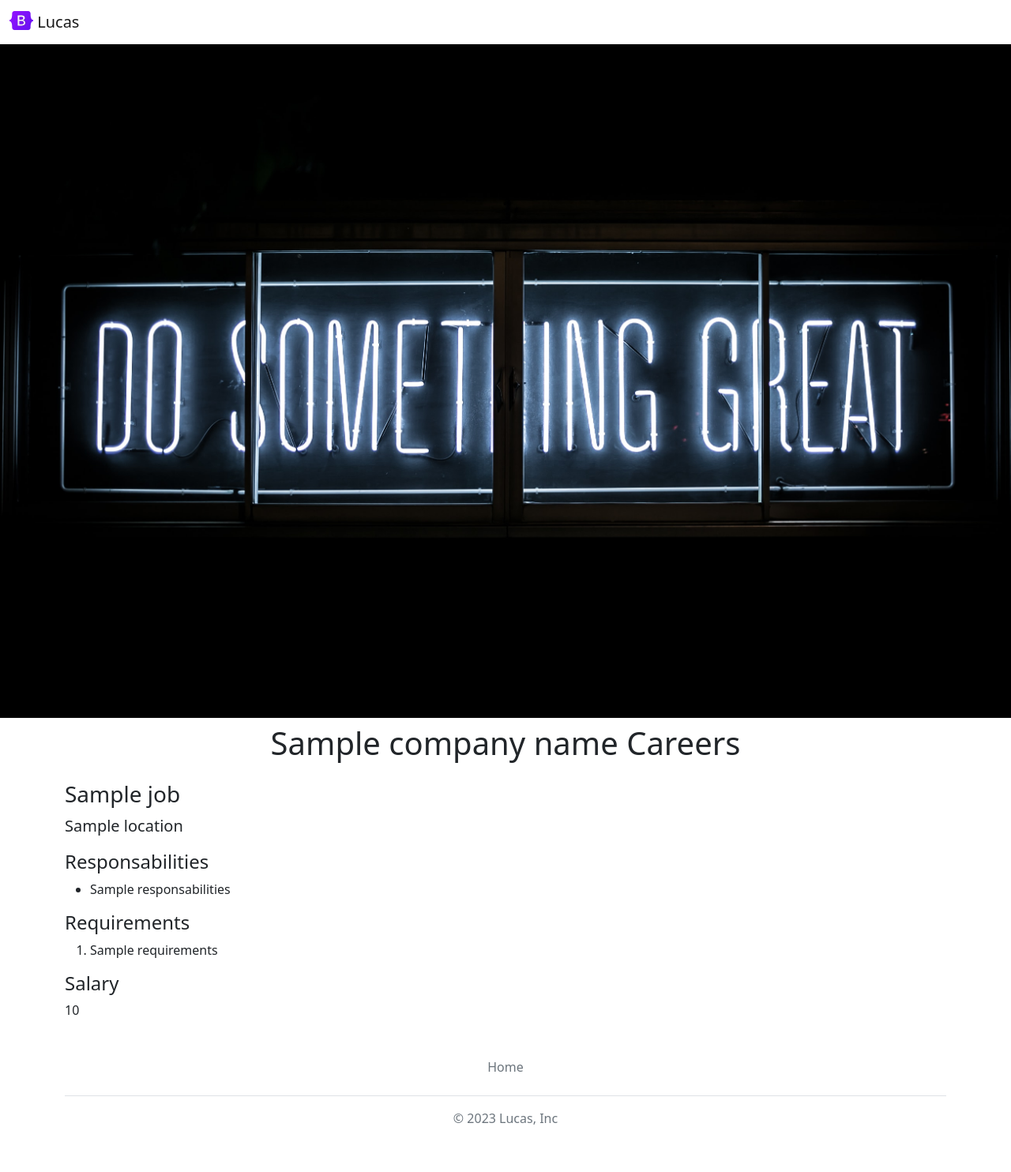
After one commit to lucasdosantos90/careers-website-v2, a Flask app: template templates/jobpage.html in a window 1280 px wide. The commit adds this page. Shown: the whole page at 79% size. Run offline with Flask 3, Linux system fonts and the light colour scheme; the template is opened without the code that fills it: most values are stand-ins (such as "Sample title", 1, 10 or a date in 2020).

Commit message:
dynamic pages for each job

```diff
--- a/app.py
+++ b/app.py
@@ -1,8 +1,7 @@
 from flask import Flask, render_template, jsonify
-from database import load_jobs_from_db
+from database import load_jobs_from_db, load_job_from_db
 
 app = Flask(__name__)
-
 
 @app.route('/')
 def hello_world():
@@ -16,5 +15,13 @@
   jobs_list = load_jobs_from_db()
   return jsonify(jobs_list)
 
+@app.route('/job/<id>')
+def show_job(id):
+  job = load_job_from_db(id)
+  if not job:
+    return 'Not Found', 404
+  return render_template('jobpage.html',
+                         job=job)
+
 if __name__ == '__main__':
   app.run(host='0.0.0.0', debug=True)
--- a/pyproject.toml
+++ b/pyproject.toml
@@ -7,6 +7,7 @@
 [tool.poetry.dependencies]
 python = "^3.10"
 Flask = "^2.2.3"
+SQLAlchemy = "^2.0.4"
 
 [tool.poetry.dev-dependencies]
 
--- /dev/null
+++ b/templates/banner.html
@@ -0,0 +1,7 @@
+<style>
+  #banner {
+    heig: 360px;
+    width: 100%;
+  }
+</style>
+<img class='img-fluid' src='https://careers-website.lucasds90.repl.co/static/banner.jpeg'>
--- /dev/null
+++ b/templates/bootstrap.html
@@ -0,0 +1,3 @@
+<meta charset="utf-8">
+    <meta name="viewport" content="width=device-width, initial-scale=1">
+    <link href="https://cdn.jsdelivr.net/npm/bootstrap@5.2.3/dist/css/bootstrap.min.css" rel="stylesheet" integrity="sha384-rbsA2VBKQhggwzxH7pPCaAqO46MgnOM80zW1RWuH61DGLwZJEdK2Kadq2F9CUG65" crossorigin="anonymous">
--- a/templates/jobitem.html
+++ b/templates/jobitem.html
@@ -15,7 +15,6 @@
     {% endif %}
   </div>
   <div class='col-2 padding-right:16px'>
-      <a href='mailto:email@gmail.com?subject=Application for
-        {{job['title']}}' type='button' class='btn btn-outline-primary'>Aply</a>
+      <a href="/job/{{job['id']}}" type='button' class='btn btn-outline-primary'>Aply</a>
   </div>
 </div>
--- /dev/null
+++ b/templates/jobpage.html
@@ -0,0 +1,33 @@
+<!DOCTYPE html>
+<html>
+  <head>
+    <title>{{job.title}} - Lucas Careers</title>
+    {% include 'bootstrap.html' %}
+  </head>
+  <body>
+    {% include 'nav.html' %}
+    {% include 'banner.html' %}
+    <div class='container'>
+      <h1 class='text-center mt-2 mb-4'>{{company_name}} Careers
+      </h1>
+        <h3 class='mb-2'>{{job.title}}</h3>
+        <p class='lead mt-0'>{{job.location}}</p>
+        <h4>Responsabilities</h4>
+          <ul>
+            {% for line in job.responsabilities.split('\n') %}
+              <li>{{line}}</li>
+            {% endfor %}
+          </ul>
+        <h4>Requirements</h4>
+          <ol>
+            {% for line in job.requirements.split('\n') %}
+              <li>{{line}}</li>
+            {% endfor %}
+          </ol>
+        <h4>Salary</h4>
+        <p>{{job.salary}}</p>
+
+    </div>
+    {% include 'footer.html' %}
+  </body>
+</html>
--- a/templates/nav.html
+++ b/templates/nav.html
@@ -1,6 +1,6 @@
 <nav class="navbar bg-body-tertiary shadow-sm fixed-top bg-white">
   <div class="container-fluid">
-    <a class="navbar-brand" href="#">
+    <a class="navbar-brand" href="/">
       <img src="/static/bootstrap-logo.svg" alt="Logo" width="30" height="24" class="d-inline-block align-text-top">
       Lucas
     </a>
```
Also changed, not shown: database.py (+17 -1 lines), templates/home.html (+4 -12 lines), 1 other file.
